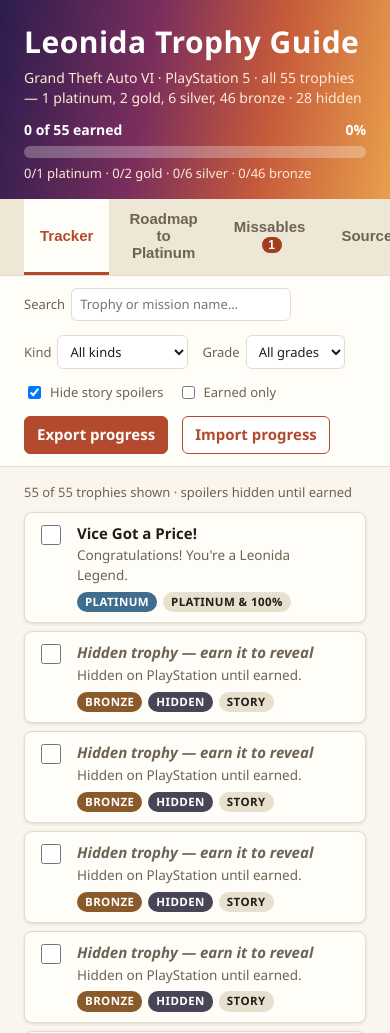
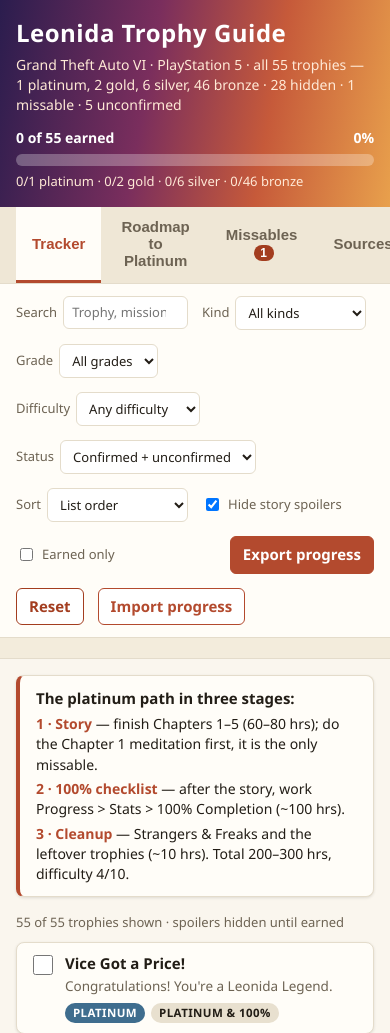
Before and after one commit to Mumet69/gta6-trophy-guide, a plain HTML site: page app/index.html in a window 390 px wide. Shown: the top 1033 px of the page. Drawn offline with Linux system fonts and the light colour scheme.

Commit message:
Improve trophy guide v2+v3: richer guides, search/filter/checklist, deeper thin guides

```diff
--- a/app/index.html
+++ b/app/index.html
@@ -4,14 +4,14 @@
 <meta charset="utf-8">
 <meta name="viewport" content="width=device-width, initial-scale=1">
 <title>Leonida Trophy Guide — GTA VI · all 55 PS5 trophies</title>
-<meta name="description" content="Tracker and guide for the 55 PlayStation 5 trophies of Grand Theft Auto VI: checklist, roadmap to the platinum, missable flags, and a sourced guide to every trophy. Works offline.">
-<link rel="stylesheet" href="style.css">
+<meta name="description" content="Tracker and guide for the 55 PlayStation 5 trophies of Grand Theft Auto VI: checklist, roadmap to the platinum, missable flags, per-trophy steps, difficulty and time estimates, and a sourced guide to every trophy. Works offline.">
+<meta name="theme-color" content="#2b1d4e"><link rel="stylesheet" href="style.css">
 </head>
 <body>
 <header class="masthead">
   <div class="masthead-text">
     <h1>Leonida Trophy Guide</h1>
-    <p class="subtitle">Grand Theft Auto VI · PlayStation 5 · all 55 trophies — 1 platinum, 2 gold, 6 silver, 46 bronze · 28 hidden</p>
+    <p class="subtitle">Grand Theft Auto VI · PlayStation 5 · all 55 trophies — 1 platinum, 2 gold, 6 silver, 46 bronze · 28 hidden · 1 missable · 5 unconfirmed</p>
   </div>
   <div class="progress-wrap" id="progress-wrap">
     <div class="progress-line"><span id="progress-text">0 of 55 earned</span><span id="progress-pct">0%</span></div>
@@ -28,7 +28,7 @@
 </nav>
 
 <section class="toolbar" id="toolbar">
-  <label class="tool">Search <input type="search" id="search-input" placeholder="Trophy or mission name…" autocomplete="off"></label>
+  <label class="tool">Search <input type="search" id="search-input" placeholder="Trophy, mission or tip…" autocomplete="off"></label>
   <label class="tool">Kind
     <select id="kind-filter">
       <option value="all">All kinds</option>
@@ -53,15 +53,51 @@
       <option value="bronze">Bronze</option>
     </select>
   </label>
+  <label class="tool">Difficulty
+    <select id="difficulty-filter">
+      <option value="all">Any difficulty</option>
+      <option value="1">1 — Very easy</option>
+      <option value="2">2 — Easy</option>
+      <option value="3">3 — Medium</option>
+      <option value="4">4 — Hard</option>
+      <option value="5">5 — Very hard</option>
+    </select>
+  </label>
+  <label class="tool">Status
+    <select id="status-filter">
+      <option value="all">Confirmed + unconfirmed</option>
+      <option value="confirmed">Confirmed only</option>
+      <option value="unconfirmed">Unconfirmed only</option>
+    </select>
+  </label>
+  <label class="tool">Sort
+    <select id="sort-select">
+      <option value="default">List order</option>
+      <option value="name">Name A–Z</option>
+      <option value="difficulty">Hardest first</option>
+      <option value="easiest">Easiest first</option>
+      <option value="time">Longest first</option>
+      <option value="grade">Grade (best first)</option>
+    </select>
+  </label>
   <label class="tool check"><input type="checkbox" id="spoiler-toggle" checked> Hide story spoilers</label>
   <label class="tool check"><input type="checkbox" id="earned-only"> Earned only</label>
   <span class="spacer"></span>
   <button type="button" id="export-btn">Export progress</button>
+  <button type="button" id="reset-btn" class="reset-btn">Reset</button>
   <label class="import-btn">Import progress <input type="file" id="import-input" accept="application/json,.json"></label>
 </section>
 
+<div class="stats-strip" id="stats-strip" aria-live="polite"></div>
+
 <main>
   <section id="tracker-view" class="view">
+    <div class="platinum-path" id="platinum-path">
+      <strong>The platinum path in three stages:</strong>
+      <span><b>1 · Story</b> — finish Chapters 1–5 (60–80 hrs); do the Chapter 1 meditation first, it is the only missable.</span>
+      <span><b>2 · 100% checklist</b> — after the story, work Progress &gt; Stats &gt; 100% Completion (~100 hrs).</span>
+      <span><b>3 · Cleanup</b> — Strangers &amp; Freaks and the leftover trophies (~10 hrs). Total 200–300 hrs, difficulty 4/10.</span>
+    </div>
     <div class="columns">
       <div class="list-col">
         <p class="list-meta" id="list-meta"></p>
@@ -76,7 +112,7 @@
 </main>
 
 <footer class="foot">
-  <p>Names, descriptions and grades are the official list as PlayStation publishes it (Exophase / PSNProfiles, 18 Nov 2026). Every guide is written in our own words and cites its sources; where a trophy is not yet confirmed, the guide says so plainly instead of guessing. No Rockstar artwork is used. Your checklist is saved only in this browser.</p>
+  <p>Names, descriptions and grades are the official list as PlayStation publishes it, cross-checked across Exophase, PSNProfiles, PowerPyx, PushSquare, KeenGamer and planetgta6 on 20 Nov 2026 — Rockstar and Sony have not published an official list. Every guide is written in our own words and cites its sources; five trophies have no confirmed unlock method yet and are marked unconfirmed instead of guessed at, and difficulty and time figures are estimates. No Rockstar artwork is used. Your checklist is saved only in this browser.</p>
 </footer>
 
 <script type="module" src="js/main.js"></script>
--- a/app/style.css
+++ b/app/style.css
@@ -1,4 +1,4 @@
-/* Leonida Trophy Guide — original look, no artwork: warm paper, a sunset
+/* Leonida Trophy Guide v3 — original look, no artwork: warm paper, a sunset
    gradient masthead, and grade-coloured badges. Readable at a glance. */
 :root {
   --paper: #faf6ee;
@@ -157,3 +157,72 @@ main { padding: 16px 24px 24px; }
   .detail-col { position: static; }
   .masthead { flex-direction: column; align-items: stretch; gap: 12px; }
 }
+
+/* v2 additions: stats strip, difficulty dots, numbered steps, stage bars,
+   unconfirmed badges, and tighter mobile behaviour. */
+.stats-strip {
+  display: grid; grid-template-columns: repeat(4, 1fr); gap: 12px;
+  padding: 12px 24px; background: #f3ecdc; border-bottom: 1px solid var(--line);
+}
+.stat-cell { background: var(--card); border: 1px solid var(--line); border-radius: 8px; padding: 10px 12px; box-shadow: var(--shadow); }
+.stat-big { font-weight: 800; font-size: 15px; }
+.stat-small { color: var(--muted); font-size: 12.5px; margin-top: 2px; }
+
+.trophy-meta { display: flex; gap: 10px; align-items: center; margin-top: 5px; }
+.difficulty { font-size: 11px; letter-spacing: 1px; color: var(--muted); }
+.difficulty .dot { color: #d8cfb8; }
+.difficulty .dot.on { color: var(--accent); }
+.trophy-time { font-size: 12.5px; color: var(--muted); font-weight: 600; }
+
+.badge.unconfirmed { background: #6b5a1e; }
+.badge.time-badge { background: #eef3ee; color: var(--good); border: 1px solid #cfe3d2; }
+.detail-facts { color: var(--muted); font-size: 13.5px; margin: 8px 0 0; }
+.steps-list { margin: 6px 0 4px; padding-left: 22px; font-size: 15px; }
+.steps-list li { margin-bottom: 6px; }
+.tips-list { margin: 6px 0 4px; padding-left: 20px; font-size: 14.5px; }
+.tips-list li { margin-bottom: 4px; }
+.unconfirmed-note {
+  background: #fdf6e0; border: 1px solid #e8d9a0; border-left: 4px solid #8a6d1b;
+  border-radius: 6px; padding: 10px 12px; font-size: 14px; margin: 10px 0;
+}
+
+.stage-bar { height: 10px; background: #efe7d6; border-radius: 5px; overflow: hidden; margin: 4px 0 10px; }
+.stage-fill { height: 100%; background: var(--good); border-radius: 5px; transition: width 0.25s ease; }
+
+.reset-btn {
+  font: inherit; font-weight: 600; border: 1px solid var(--warn); border-radius: 6px;
+  padding: 7px 12px; cursor: pointer; background: #fff; color: var(--warn);
+}
+.reset-btn:hover { background: #fdeee8; }
+
+button:focus-visible, input:focus-visible, select:focus-visible, a:focus-visible {
+  outline: 3px solid #7a2e5d; outline-offset: 2px;
+}
+.trophy-row:focus-within { border-color: var(--accent); }
+
+@media (max-width: 1100px) {
+  .stats-strip { grid-template-columns: repeat(2, 1fr); }
+}
+@media (max-width: 900px) {
+  .columns { grid-template-columns: 1fr; }
+  .detail-col { position: static; }
+  .masthead { flex-direction: column; align-items: stretch; gap: 12px; }
+  .tool input[type="search"] { width: 100%; }
+  .toolbar .tool { flex: 1 1 45%; }
+}
+@media (max-width: 560px) {
+  .stats-strip { grid-template-columns: 1fr; padding: 10px 16px; }
+  .toolbar, .tabs, main, .foot { padding-left: 16px; padding-right: 16px; }
+  .masthead { padding: 16px; }
+  .masthead h1 { font-size: 24px; }
+  .trophy-row { grid-template-columns: 26px 1fr auto; }
+}
+
+/* v3: the platinum-path summary at the top of the tracker view. */
+.platinum-path {
+  background: var(--card); border: 1px solid var(--line); border-left: 4px solid var(--accent);
+  border-radius: 8px; padding: 12px 16px; margin-bottom: 16px; box-shadow: var(--shadow);
+  display: flex; flex-direction: column; gap: 4px; font-size: 14px;
+}
+.platinum-path strong { font-size: 15px; }
+.platinum-path span b { color: var(--accent); }
```
